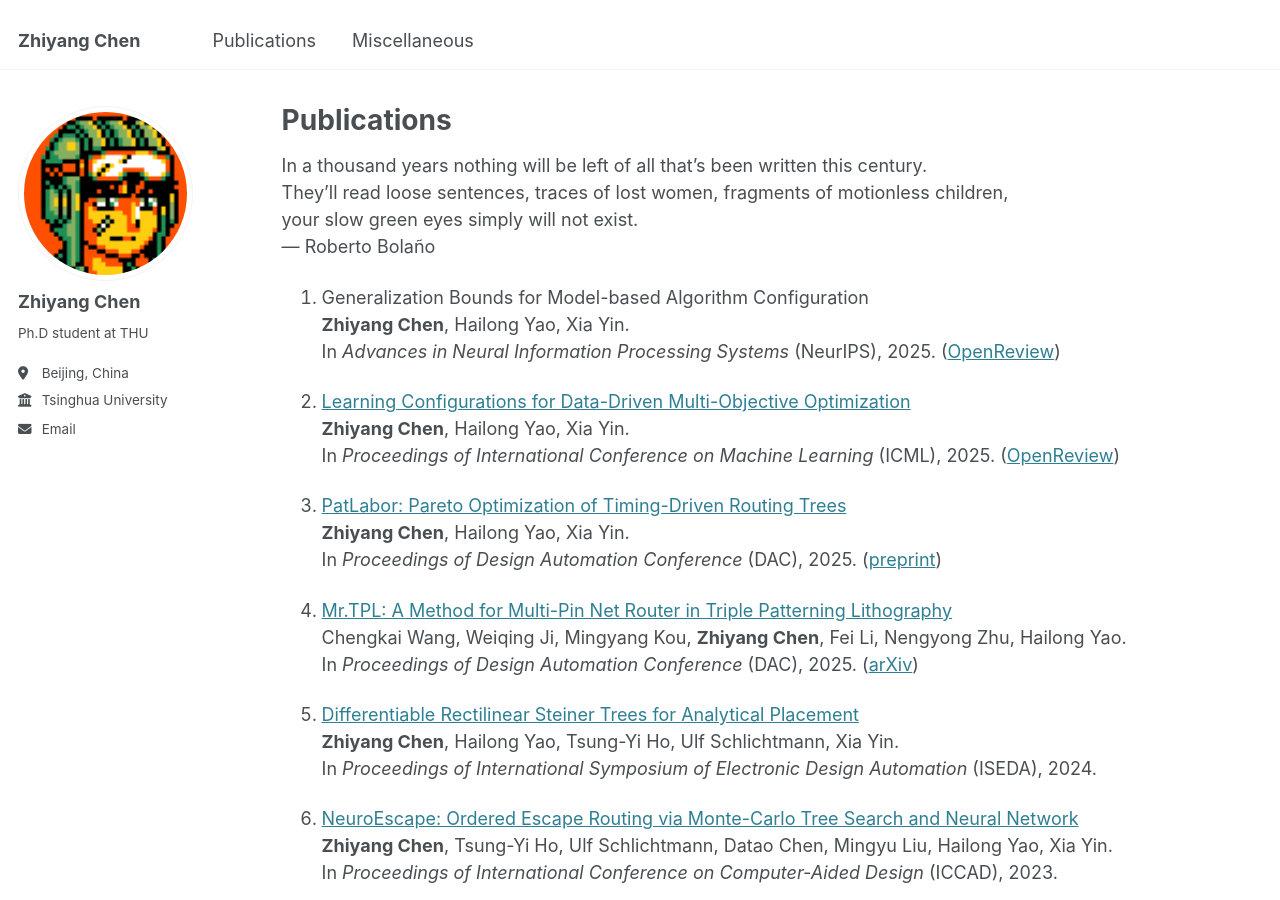
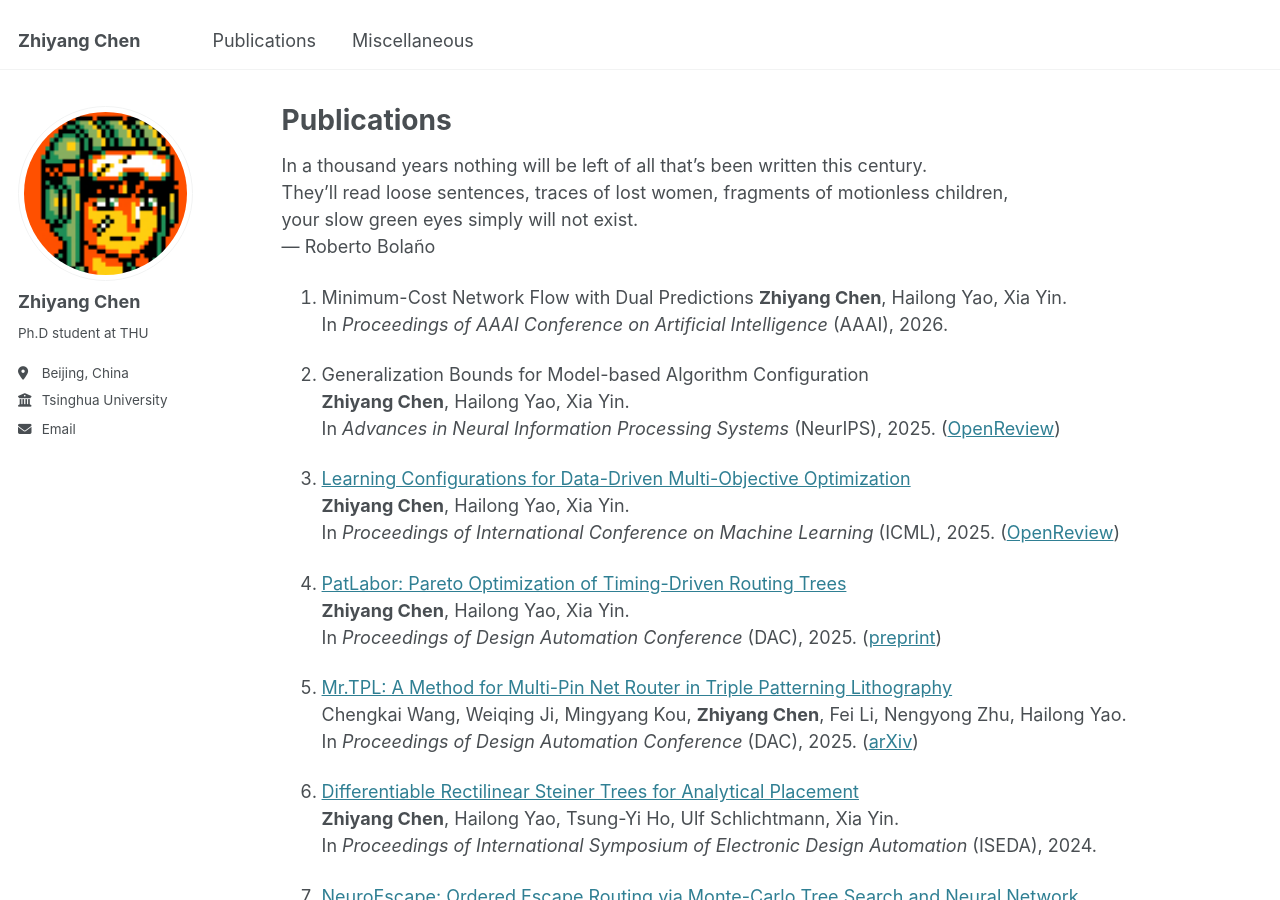
Before and after one commit to chen-zhi-yang/chen-zhi-yang.github.io, a Jekyll site: the page built from _pages/publications.md, in a window 1280 px wide and 900 px high. Built offline with Jekyll 4.4.1, drawn with Linux system fonts in a browser that asks for light colours.

Commit message:
Modify pubs

```diff
--- a/_pages/publications.md
+++ b/_pages/publications.md
@@ -16,36 +16,40 @@ They'll read loose sentences, traces of lost women, fragments of motionless chil
 your slow green eyes simply will not exist.
 --- Roberto Bolaño
 
-9. Generalization Bounds for Model-based Algorithm Configuration
+1. Minimum-Cost Network Flow with Dual Predictions
+**Zhiyang Chen**, Hailong Yao, Xia Yin.
+In *Proceedings of AAAI Conference on Artificial Intelligence* (AAAI), 2026.
+
+1. Generalization Bounds for Model-based Algorithm Configuration
 **Zhiyang Chen**, Hailong Yao, Xia Yin.
 In *Advances in Neural Information Processing Systems* (NeurIPS), 2025. ([OpenReview](https://openreview.net/pdf?id=bAJCfIywYl))
 
-8. [Learning Configurations for Data-Driven Multi-Objective Optimization](https://proceedings.mlr.press/v267/chen25ce.html)
+1. [Learning Configurations for Data-Driven Multi-Objective Optimization](https://proceedings.mlr.press/v267/chen25ce.html)
 **Zhiyang Chen**, Hailong Yao, Xia Yin.
 In *Proceedings of International Conference on Machine Learning* (ICML), 2025. ([OpenReview](https://openreview.net/pdf?id=1fUJk8viuw))
 
-7. [PatLabor: Pareto Optimization of Timing-Driven Routing Trees](https://ieeexplore.ieee.org/document/11133098)
+1. [PatLabor: Pareto Optimization of Timing-Driven Routing Trees](https://ieeexplore.ieee.org/document/11133098)
 **Zhiyang Chen**, Hailong Yao, Xia Yin.
 In *Proceedings of Design Automation Conference* (DAC), 2025. ([preprint](https://chen-zhi-yang.github.io/files/Pareto_Optimization_of_Timing_Driven_Routing_Trees.pdf))
 
-6. [Mr.TPL: A Method for Multi-Pin Net Router in Triple Patterning Lithography](https://ieeexplore.ieee.org/document/11132965)
+1. [Mr.TPL: A Method for Multi-Pin Net Router in Triple Patterning Lithography](https://ieeexplore.ieee.org/document/11132965)
 Chengkai Wang, Weiqing Ji, Mingyang Kou, **Zhiyang Chen**, Fei Li, Nengyong Zhu, Hailong Yao.
 In *Proceedings of Design Automation Conference* (DAC), 2025. ([arXiv](https://arxiv.org/abs/2412.02703))
 
-5. [Differentiable Rectilinear Steiner Trees for Analytical Placement](https://ieeexplore.ieee.org/document/10617497)
+1. [Differentiable Rectilinear Steiner Trees for Analytical Placement](https://ieeexplore.ieee.org/document/10617497)
 **Zhiyang Chen**, Hailong Yao, Tsung-Yi Ho, Ulf Schlichtmann, Xia Yin.
 In *Proceedings of International Symposium of Electronic Design Automation* (ISEDA), 2024.
 
-4. [NeuroEscape: Ordered Escape Routing via Monte-Carlo Tree Search and Neural Network](https://ieeexplore.ieee.org/abstract/document/10323718)
+1. [NeuroEscape: Ordered Escape Routing via Monte-Carlo Tree Search and Neural Network](https://ieeexplore.ieee.org/abstract/document/10323718)
 **Zhiyang Chen**, Tsung-Yi Ho, Ulf Schlichtmann, Datao Chen, Mingyu Liu, Hailong Yao, Xia Yin.
 In *Proceedings of International Conference on Computer-Aided Design* (ICCAD), 2023.
 
-3. [Learning a Provably Good Wirelength Model for Analytical Placement](https://ieeexplore.ieee.org/document/10218451)
+1. [Learning a Provably Good Wirelength Model for Analytical Placement](https://ieeexplore.ieee.org/document/10218451)
 **Zhiyang Chen**, Hailong Yao, Xia Yin.
 In *Proceedings of International Symposium of Electronic Design Automation* (ISEDA), 2023.
 **Honorable Paper**
 
-2. [Contamination-Aware Synthesis for Programmable Microfluidic Devices](https://ieeexplore.ieee.org/document/9647006)
+1. [Contamination-Aware Synthesis for Programmable Microfluidic Devices](https://ieeexplore.ieee.org/document/9647006)
 Hui-Chieh Yu, Yu-Huei Lin, **Zhiyang Chen**, Bing Li, Xing Huang, Ulf Schlichtmann, Tsung-Yi Ho, Hailong Yao.
 In *IEEE Transactions on Computer-Aided Design of Integrated Circuits and Systems* (TCAD), 2021.
 
```
